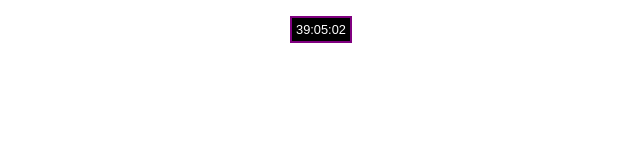
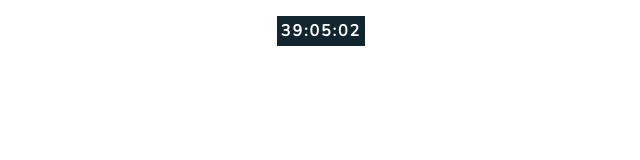
Before and after one commit to gdagosto/jureg, a plain HTML site: page index.html in a window 1280 px wide. Shown: the whole page, without its empty margins (319-959 px from the left). Drawn offline with nearby package versions, Linux system fonts and the light colour scheme.

Commit message:
Update index.html

```diff
--- a/index.html
+++ b/index.html
@@ -11,10 +11,10 @@
 
   www.elated.com
 
--->
-
+--><link href="https://fonts.googleapis.com/css2?family=Nunito:ital,wght@0,400;1,700&display=swap" rel="stylesheet">
 <style type="text/css">
-#clock { font-family: Arial, Helvetica, sans-serif; font-size: 0.8em; color: white; background-color: black; border: 2px solid purple; padding: 4px; }
+#clock { font-family: 'Nunito', sans-serif; font-weight: bold; letter-spacing: 0.12em;
+ font-size: 1em; color: white; background-color: rgb(19,38,48); padding: 4px; }
 </style>
 
 <script type="text/javascript">
```
